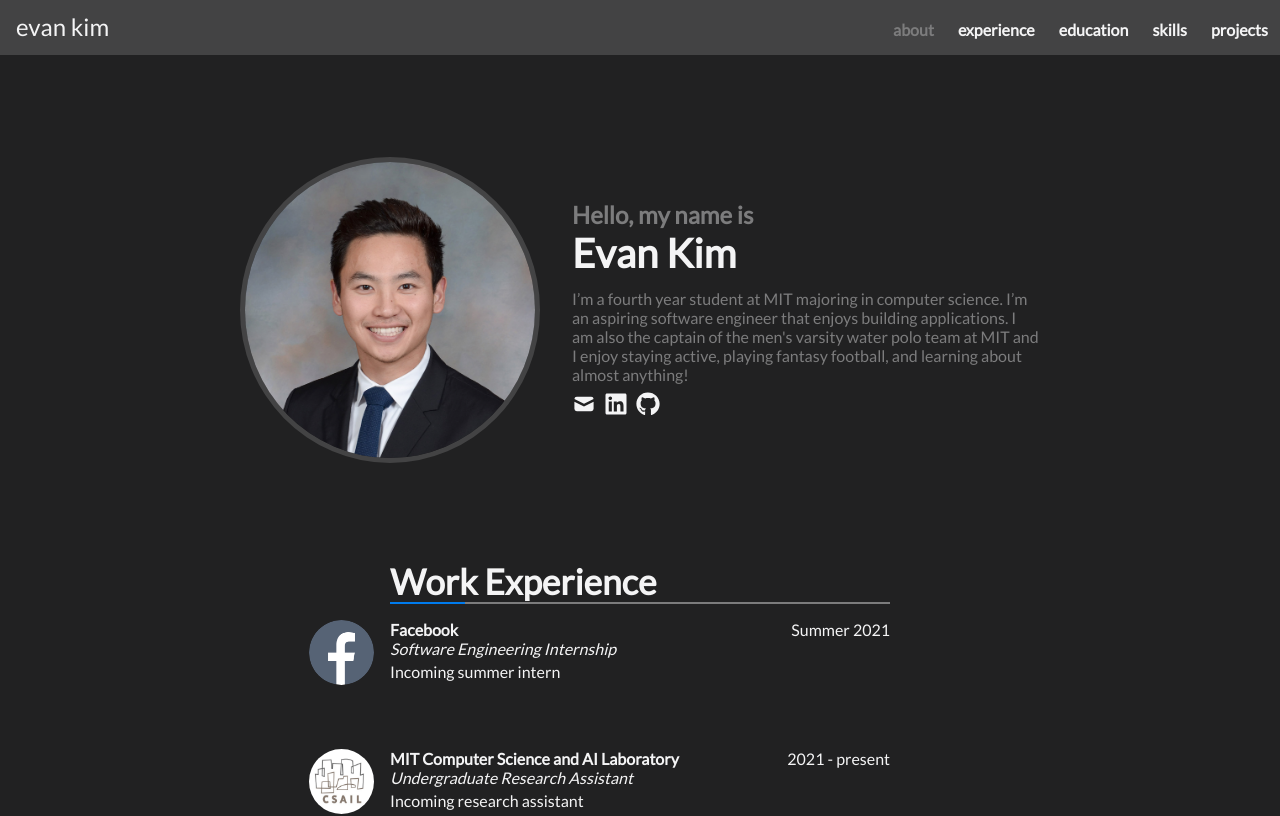
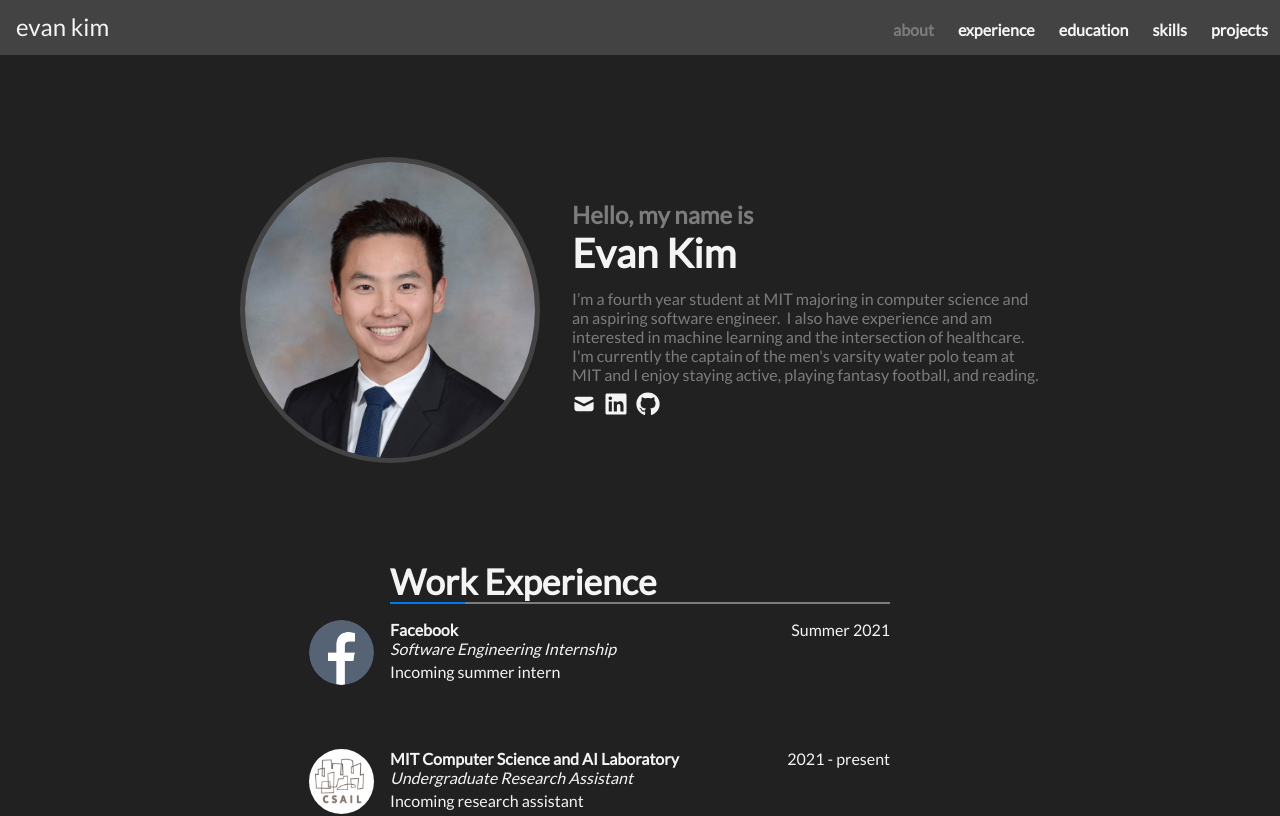
Before and after one commit to evankim20/evankim20.github.io, a React (Create React App) app: page / in a window 1280 px wide. Shown: the top 816 px of the page. Built offline with nearby package versions, Linux system fonts and the light colour scheme.

Commit message:
updaded about section

```diff
--- a/public/index.html
+++ b/public/index.html
@@ -2,13 +2,13 @@
 <html lang="en">
   <head>
     <meta charset="utf-8" />
-    <!-- <link rel="icon" href="%PUBLIC_URL%/favicon.ico" /> -->
     <meta name="viewport" content="width=device-width, initial-scale=1" />
     <meta name="theme-color" content="#000000" />
     <meta
       name="description"
       content="Web site created using create-react-app"
     />
+    <link rel="manifest" href="%PUBLIC_URL%/manifest.json" />
     <link rel="preconnect" href="https://fonts.gstatic.com">
     <link href="https://fonts.googleapis.com/css2?family=Lato&display=swap" rel="stylesheet">
     <title>Evan Kim</title>
@@ -16,15 +16,5 @@
   <body>
     <noscript>You need to enable JavaScript to run this app.</noscript>
     <div id="root"></div>
-    <!--
-      This HTML file is a template.
-      If you open it directly in the browser, you will see an empty page.
-
-      You can add webfonts, meta tags, or analytics to this file.
-      The build step will place the bundled scripts into the <body> tag.
-
-      To begin the development, run `npm start` or `yarn start`.
-      To create a production bundle, use `npm run build` or `yarn build`.
-    -->
   </body>
 </html>
--- a/src/App.css
+++ b/src/App.css
@@ -112,7 +112,7 @@ button {
 }
 
 .experience-section {
-  margin-bottom: 25px;
+  margin-bottom: 0px; /* Account for short tutor description */
 }
 
 .education-section {
--- a/src/components/Nametag.js
+++ b/src/components/Nametag.js
@@ -17,9 +17,7 @@ function Nametag() {
             <div id="bio">
                 <h2 className="subheading">Hello, my name is</h2>
                 <h1 id="name-nametag">Evan Kim</h1>
-                <div className="content">I’m a fourth year student at MIT majoring in computer science.  I’m an aspiring software engineer that
-                                        enjoys building applications.  I am also the captain of the men's varsity water polo team at MIT and I enjoy staying active,
-                                        playing fantasy football, and learning about almost anything!
+                <div className="content">I’m a fourth year student at MIT majoring in computer science and an aspiring software engineer.  I also have experience and am interested in machine learning and the intersection of healthcare.  I'm currently the captain of the men's varsity water polo team at MIT and I enjoy staying active, playing fantasy football, and reading.
                 </div>
                 <a href={"mailto:" + user + "@" + domain} className="website-link">
                     <HiMail />
```
Also changed, not shown: public/manifest.json (added), 1 other file (tests, documents, lock files or other folders).
